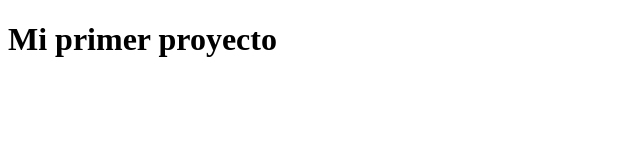
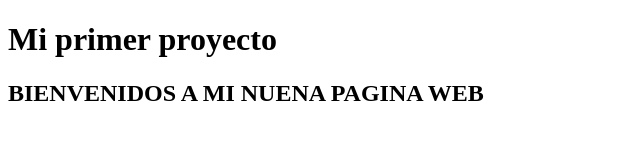
Before and after one commit to lincolnGS/taller-git1, a plain HTML site: page index.html in a window 1280 px wide. Shown: the whole page, without its empty margins (0-640 px from the left). Drawn offline with Linux system fonts and the light colour scheme.

Commit message:
Nuevo cambio

```diff
--- a/index.html
+++ b/index.html
@@ -7,5 +7,7 @@
 </head>
 <body>
     <h1>Mi primer proyecto</h1>
+
+    <h2>BIENVENIDOS A MI NUENA PAGINA WEB</h2>
 </body>
 </html>
```
